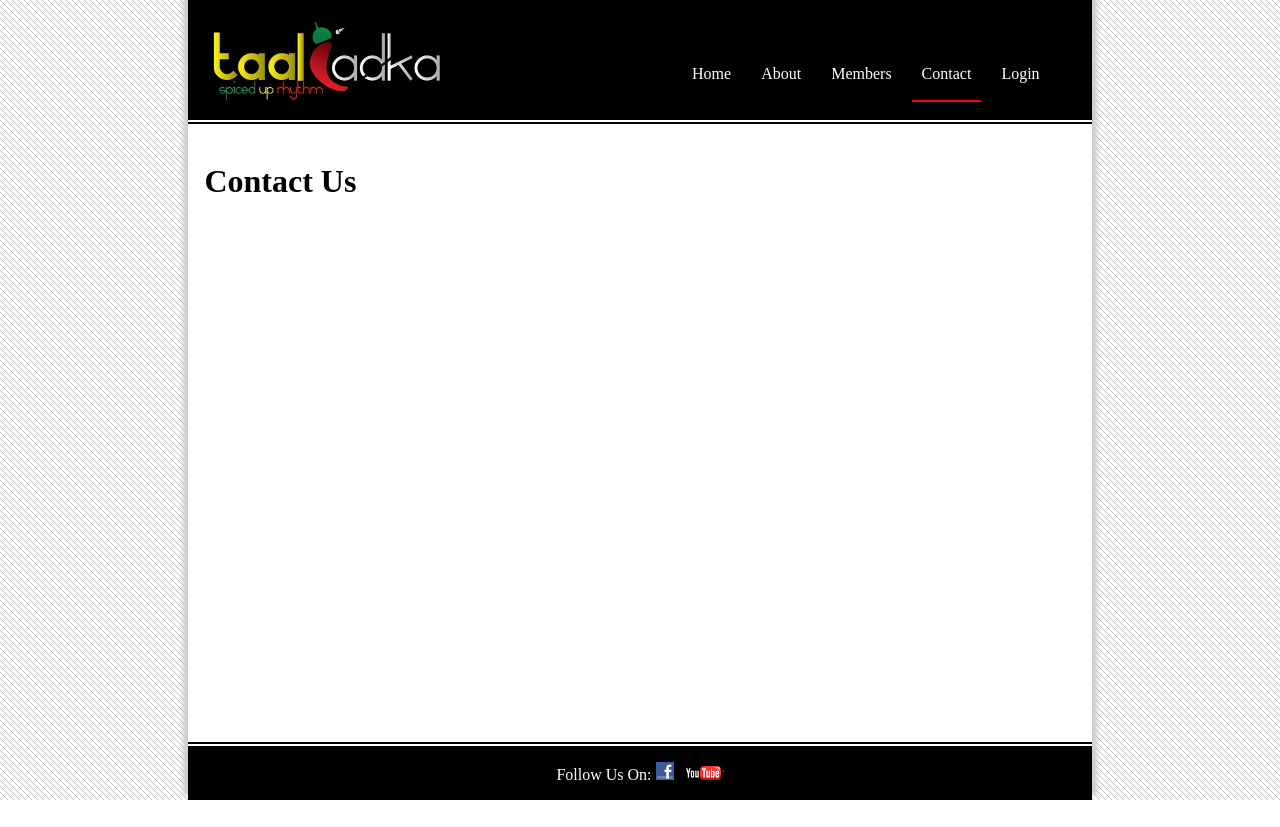
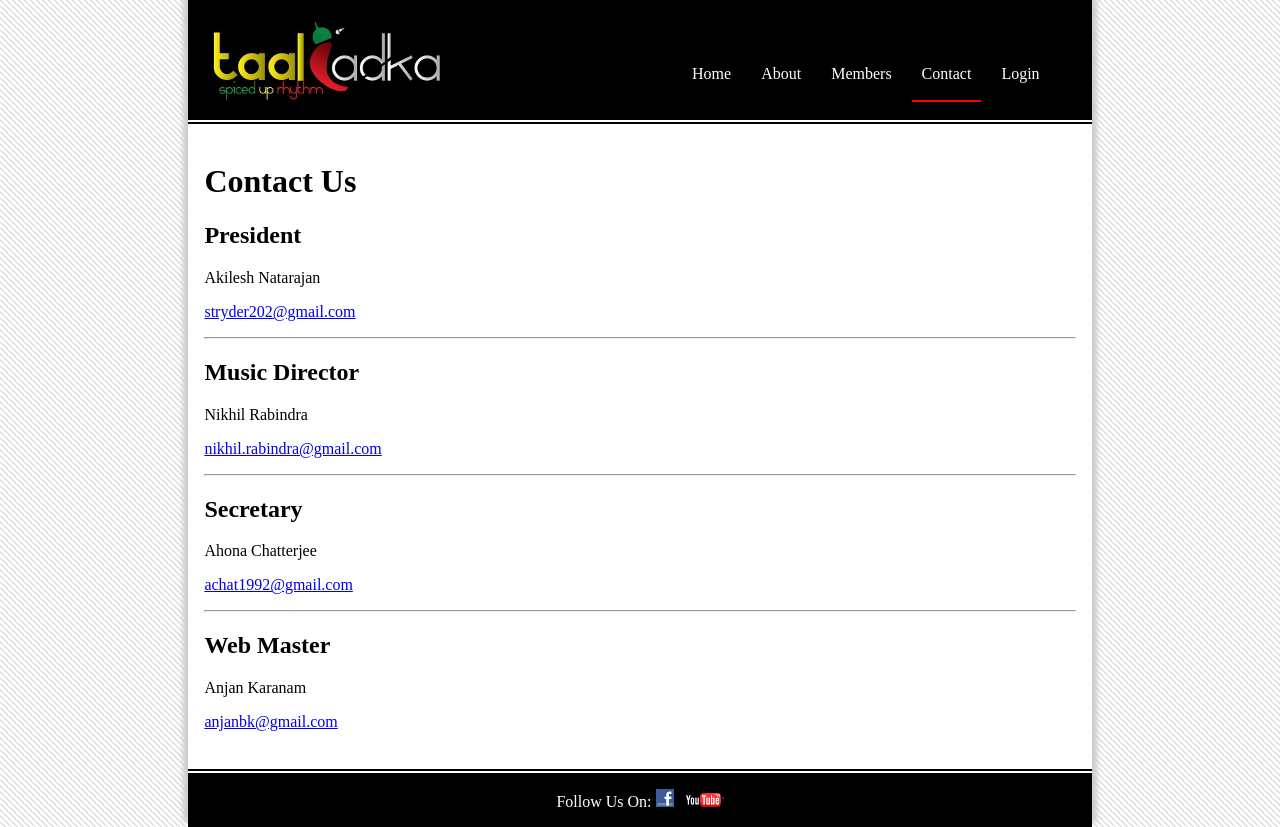
Before and after one commit to Tadka/Taal-Tadka-Website, a Django app: page /contact/ in a window 1280 px wide. Before the commit the page ends 800 px from the top, so only its background shows below. Run offline with Django 3.2, Linux system fonts and the light colour scheme; parts of the project's set-up code (start-up, migrations or seed data) failed here and were passed over.

Commit message:
Contact page finished with mastheads

```diff
--- a/templates/contact.html
+++ b/templates/contact.html
@@ -23,7 +23,39 @@
 	</div>
 
 	<div id="content">
-		<h1> Contact Us </h1>
+			<div id="contact">
+				<h1> Contact Us </h1>
+
+				<div id="masthead">
+					<h2 class="title"> President </h2>
+					<p id="Name"> Akilesh Natarajan </p>
+					<p id="Email"> <a href="mailto:stryder202@gmail.com">stryder202@gmail.com</a> </p>
+				</div>
+
+				<hr />
+
+				<div id="masthead">
+					<h2 class="title"> Music Director </h2>
+					<p id="Name"> Nikhil Rabindra </p>
+					<p id="Email"> <a href="mailto:nikhil.rabindra@gmail.com">nikhil.rabindra@gmail.com</a> </p>
+				</div>
+
+				<hr />
+
+				<div id="masthead">
+					<h2 class="title"> Secretary </h2>
+					<p id="Name"> Ahona Chatterjee </p>
+					<p id="Email"> <a href="mailto:achat1992@gmail.com">achat1992@gmail.com</a> </p>
+				</div>
+
+				<hr />
+
+				<div id="masthead">
+					<h2 class="title"> Web Master </h2>
+					<p id="Name"> Anjan Karanam </p>
+					<p id="Email"> <a href="mailto:anjanbk@gmail.com">anjanbk@gmail.com</a> </p>
+				</div>
+			</div>
 	</div>
 
 	<div id="footer">
```
